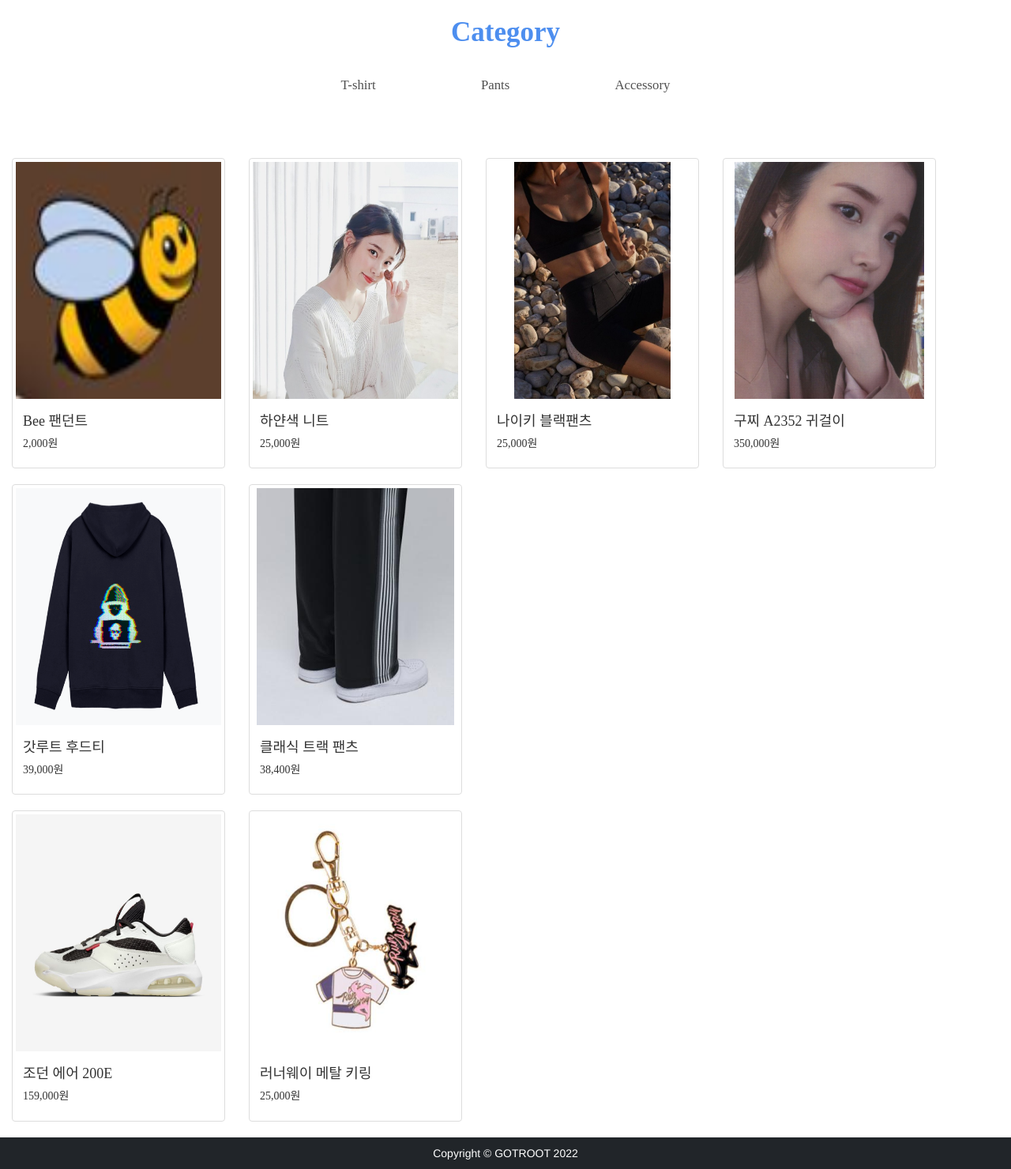
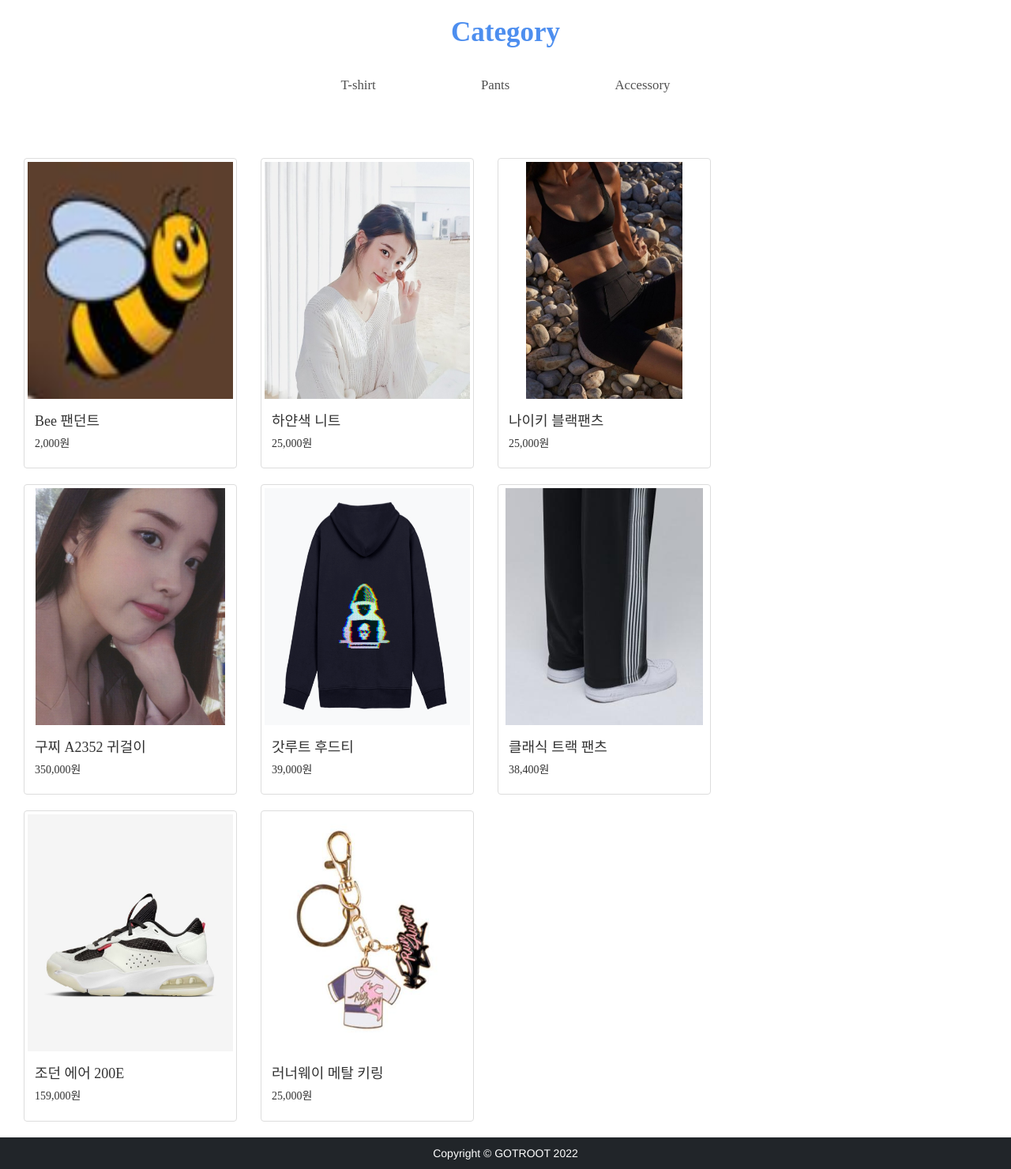
Before and after one commit to esther1282/onlineshop, a Django app: page / in a window 1280 px wide. Shown: the part 133-1613 px from the top of the page at 79% size. Run offline with Django 3.2, Linux system fonts and the light colour scheme; data comes from the database, SQL or seed files in the repository; both versions use the stored data as it was after the commit; some libraries are stand-ins or nearby versions.

Commit message:
maintain_data

```diff
--- a/shop/templates/shop/index.html
+++ b/shop/templates/shop/index.html
@@ -15,10 +15,10 @@ Shop
             {% endfor %}
             </ul>
         </div>
-        <div class="row">
+        <div class="container row">
             {% if all_products %}
                 {% for product in all_products %}
-                <div class="col-sm-3 col-sm-3" style="float: left; width: 300px;">
+                <div class="col-sm-4 col-sm-2" style="float: left; width: 300px;">
                     <div class="thumbnail">
                         <a href="{% url 'shop:detail' product.pk %}">
                             <img src="{{ product|image_tag }}" class="img-fluid" style="width: auto; height: 300px;">
--- a/user/templates/user/signup.html
+++ b/user/templates/user/signup.html
@@ -63,7 +63,7 @@ Sign Up
                   <div class="d-flex flex-row align-items-center mb-4">
                     <i class="fas fa-lock fa-lg me-3 fa-fw"></i>
                     <div class="form-outline flex-fill mb-0">
-                      <input type="password" name="password1" id="id_password" class="form-control" placeholder="password"/>
+                      <input type="password" name="password1" id="id_password" class="form-control" placeholder="password" {% if po_pw1 %}value="{{po_pw1}}"{%endif%}/>
                         {% if form.password1.errors %}
                             <script type="text/javascript">
                                 document.getElementsByName('password1')[0].setAttribute('class', 'form-control is-invalid')
@@ -80,7 +80,7 @@ Sign Up
                     <div class="d-flex flex-row align-items-center mb-4">
                     <i class="fas fa-lock fa-lg me-3 fa-fw"></i>
                     <div class="form-outline flex-fill mb-0">
-                      <input type="password" name="password2" id="id_password2" class="form-control" placeholder="password confirmation"/>
+                      <input type="password" name="password2" id="id_password2" class="form-control" placeholder="password confirmation" {% if po_pw2 %}value="{{po_pw2}}"{%endif%}/>
                         {% if form.password2.errors %}
                             <script type="text/javascript">
                                 document.getElementsByName('password2')[0].setAttribute('class', 'form-control is-invalid')
```
Also changed, not shown: user/views.py (+7 -1 lines), db.sqlite3.
